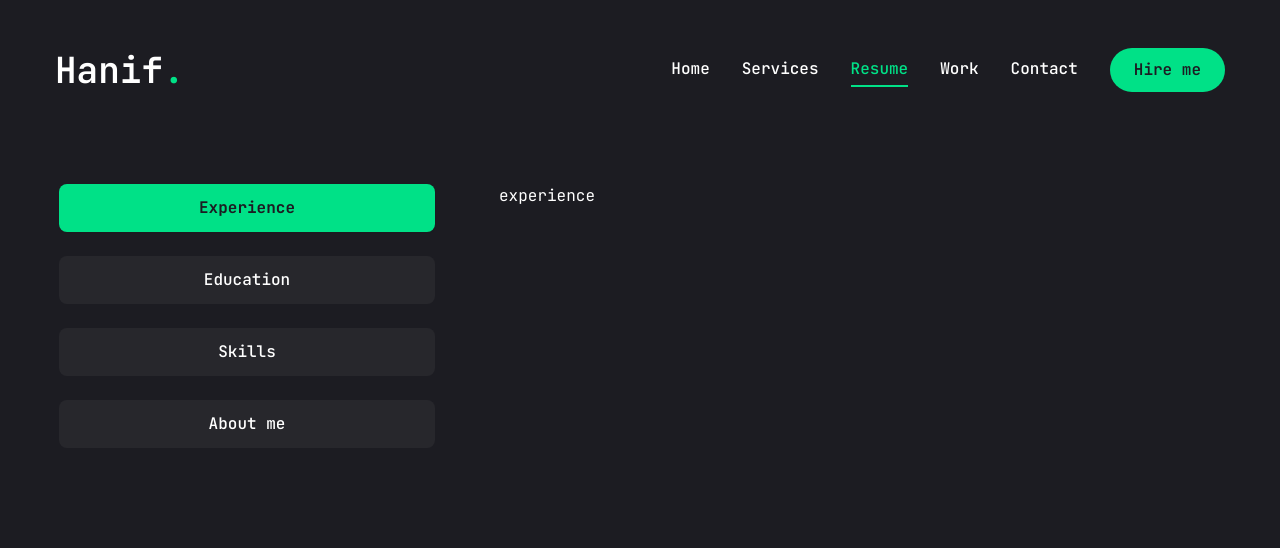
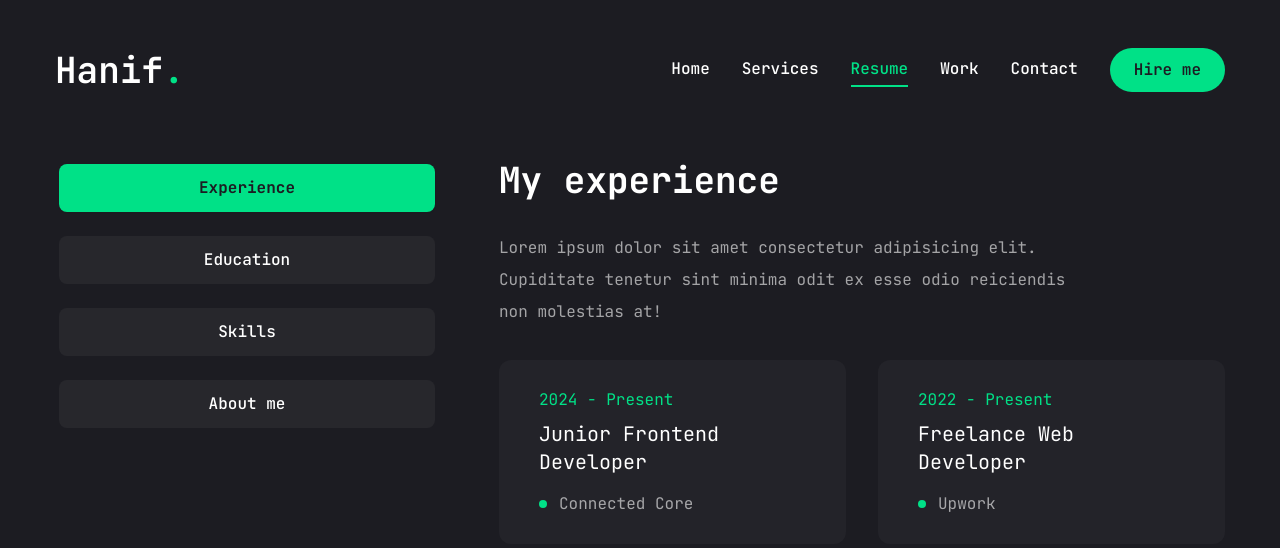
Before and after one commit to iamhanif/portfolio-of-Hanif, a Next.js app: page /resume in a window 1280 px wide. Shown: the top 548 px of the page. Built offline with nearby package versions, Linux system fonts and the light colour scheme.

Commit message:
skills are added in resume section

```diff
--- a/app/resume/page.jsx
+++ b/app/resume/page.jsx
@@ -1,6 +1,13 @@
 "use client";
 
+import { ScrollArea } from "@/components/ui/scroll-area";
 import { Tabs, TabsContent, TabsList, TabsTrigger } from "@/components/ui/tabs";
+import {
+  Tooltip,
+  TooltipContent,
+  TooltipProvider,
+  TooltipTrigger,
+} from "@/components/ui/tooltip";
 import { motion } from "framer-motion";
 import {
   FaBootstrap,
@@ -28,7 +35,7 @@ const about = {
       fieldValue: "(+880) 1607 150 462",
     },
     {
-      fieldName: "Experience",
+      fieldName: "education",
       fieldValue: "Less than 1 Year",
     },
     {
@@ -187,7 +194,110 @@ const Resume = () => {
           <div className="w-full min-h-[70vh]">
             {/* experience */}
             <TabsContent value="experience" className="w-full">
-              experience
+              <div className="flex flex-col gap-8 text-center lg:text-left">
+                <h3 className="text-4xl font-bold">{experience.title}</h3>
+                <p className="max-w-[600px] text-white/60 mx-auto lg:mx-0">
+                  {experience.description}
+                </p>
+                <ScrollArea className="h-[400px]">
+                  <ul className="grid grid-cols-1 md:grid-cols-2 gap-8">
+                    {experience.items.map((item, index) => {
+                      return (
+                        <li
+                          key={index}
+                          className="bg-[#232329] h-[184px] py-6 px-10 rounded-xl flex flex-col justify-center items-center lg:items-start gap-1"
+                        >
+                          <span className="text-accent-hover">
+                            {item.duration}
+                          </span>
+                          <h3 className="text-xl max-w-64 min-h-16 text-center lg:text-left">
+                            {item.position}
+                          </h3>
+                          <div className="flex items-center gap-3">
+                            {/* dot */}
+                            <span className="w-2 h-2 rounded-full bg-accent-hover"></span>
+                            <p className="text-white/60"> {item.company}</p>
+                          </div>
+                        </li>
+                      );
+                    })}
+                  </ul>
+                </ScrollArea>
+              </div>
+            </TabsContent>
+
+            {/* education */}
+            <TabsContent value="education" className="w-full">
+              <TabsContent value="education" className="w-full">
+                <div className="flex flex-col gap-8 text-center lg:text-left">
+                  <h3 className="text-4xl font-bold">{education.title}</h3>
+                  <p className="max-w-[600px] text-white/60 mx-auto lg:mx-0">
+                    {education.description}
+                  </p>
+                  <ScrollArea className="h-[400px]">
+                    <ul className="grid grid-cols-1 md:grid-cols-2 gap-8">
+                      {education.items.map((item, index) => {
+                        return (
+                          <li
+                            key={index}
+                            className="bg-[#232329] h-48 py-6 px-10 rounded-xl flex flex-col justify-center items-center lg:items-start gap-1"
+                          >
+                            <span className="text-accent-hover">
+                              {item.duration}
+                            </span>
+                            <h3 className="text-[16px] max-w-64 min-h-16 text-center lg:text-left">
+                              {item.degree}
+                            </h3>
+                            <div className="flex items-center gap-3">
+                              {/* dot */}
+                              <span className="w-2 h-2 rounded-full bg-accent-hover"></span>
+                              <p className="text-white/60">
+                                {" "}
+                                {item.institution}
+                              </p>
+                            </div>
+                          </li>
+                        );
+                      })}
+                    </ul>
+                  </ScrollArea>
+                </div>
+              </TabsContent>
+            </TabsContent>
+            {/* skills */}
+            <TabsContent value="skills" className="w-full h-full">
+              <div className="flex flex-col gap-8">
+                <div className="flex flex-col gap-8 text-center lg:text-left">
+                  <h3 className="text-4xl font-bold">{skills.title}</h3>
+                  <p className="max-w-[600px] text-white/60 mx-auto lg:mx-0">
+                    {skills.description}
+                  </p>
+                </div>
+                <ul className="grid grid-cols-2 sm:grid-cols-3 md:grid-cols-4 gap-4 lg:gap-8">
+                  {skills.skillsList.map((skill, index) => {
+                    return (
+                      <li key={index}>
+                        <TooltipProvider delayDuration={100}>
+                          <Tooltip>
+                            <TooltipTrigger className="w-full h-[150px] bg-[#232329] rounded-xl flex justify-center items-center group">
+                              <div className="text-6xl group-hover:text-accent-hover transition-all duration-300">
+                                {skill.icon}
+                              </div>
+                            </TooltipTrigger>
+                            <TooltipContent>
+                              <p className=" capitalize">{skill.name}</p>
+                            </TooltipContent>
+                          </Tooltip>
+                        </TooltipProvider>
+                      </li>
+                    );
+                  })}
+                </ul>
+              </div>
+            </TabsContent>
+            {/* about */}
+            <TabsContent value="about" className="w-full">
+              about
             </TabsContent>
           </div>
         </Tabs>
--- a/components/ui/scroll-area.jsx
+++ b/components/ui/scroll-area.jsx
@@ -1,25 +1,29 @@
-"use client"
+"use client";
 
-import * as React from "react"
-import * as ScrollAreaPrimitive from "@radix-ui/react-scroll-area"
+import * as ScrollAreaPrimitive from "@radix-ui/react-scroll-area";
+import * as React from "react";
 
-import { cn } from "@/lib/utils"
+import { cn } from "@/lib/utils";
 
-const ScrollArea = React.forwardRef(({ className, children, ...props }, ref) => (
+const ScrollArea = React.forwardRef(
+  ({ className, children, ...props }, ref) => (
     <ScrollAreaPrimitive.Root
       ref={ref}
       className={cn("relative overflow-hidden", className)}
-    {...props}>
+      {...props}
+    >
       <ScrollAreaPrimitive.Viewport className="h-full w-full rounded-[inherit]">
         {children}
       </ScrollAreaPrimitive.Viewport>
       <ScrollBar />
       <ScrollAreaPrimitive.Corner />
     </ScrollAreaPrimitive.Root>
-))
-ScrollArea.displayName = ScrollAreaPrimitive.Root.displayName
+  )
+);
+ScrollArea.displayName = ScrollAreaPrimitive.Root.displayName;
 
-const ScrollBar = React.forwardRef(({ className, orientation = "vertical", ...props }, ref) => (
+const ScrollBar = React.forwardRef(
+  ({ className, orientation = "vertical", ...props }, ref) => (
     <ScrollAreaPrimitive.ScrollAreaScrollbar
       ref={ref}
       orientation={orientation}
@@ -31,10 +35,13 @@ const ScrollBar = React.forwardRef(({ className, orientation = "vertical", ...pr
           "h-2.5 flex-col border-t border-t-transparent p-[1px]",
         className
       )}
-    {...props}>
-    <ScrollAreaPrimitive.ScrollAreaThumb className="relative flex-1 rounded-full bg-slate-200 dark:bg-slate-800" />
+      {...props}
+    >
+      {/* bg-accent-hover this is for scrollbar color */}
+      <ScrollAreaPrimitive.ScrollAreaThumb className="relative flex-1 rounded-full bg-accent-hover dark:bg-slate-800" />
     </ScrollAreaPrimitive.ScrollAreaScrollbar>
-))
-ScrollBar.displayName = ScrollAreaPrimitive.ScrollAreaScrollbar.displayName
+  )
+);
+ScrollBar.displayName = ScrollAreaPrimitive.ScrollAreaScrollbar.displayName;
 
-export { ScrollArea, ScrollBar }
+export { ScrollArea, ScrollBar };
```
Lines whose indentation alone changed are shown as unchanged.
